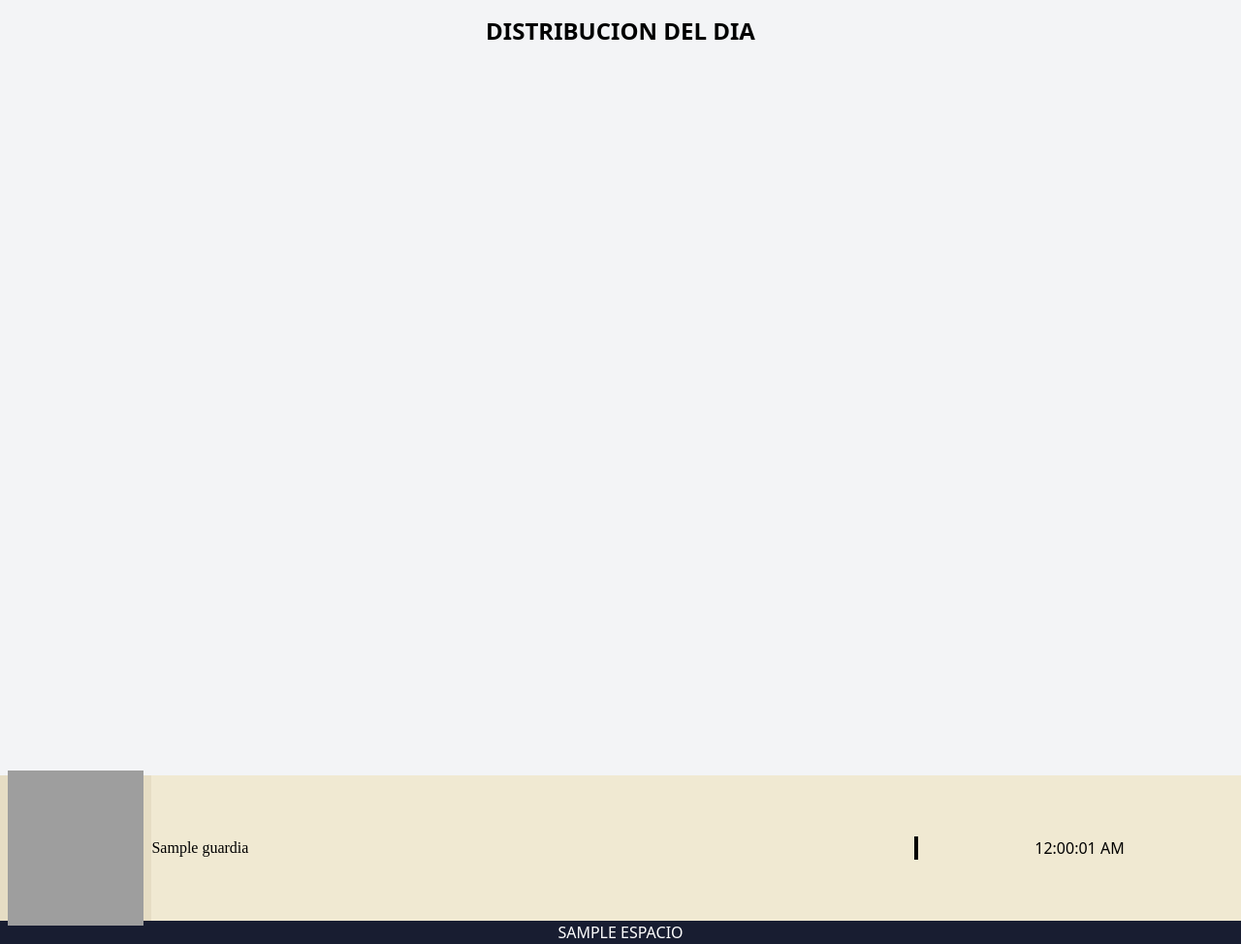
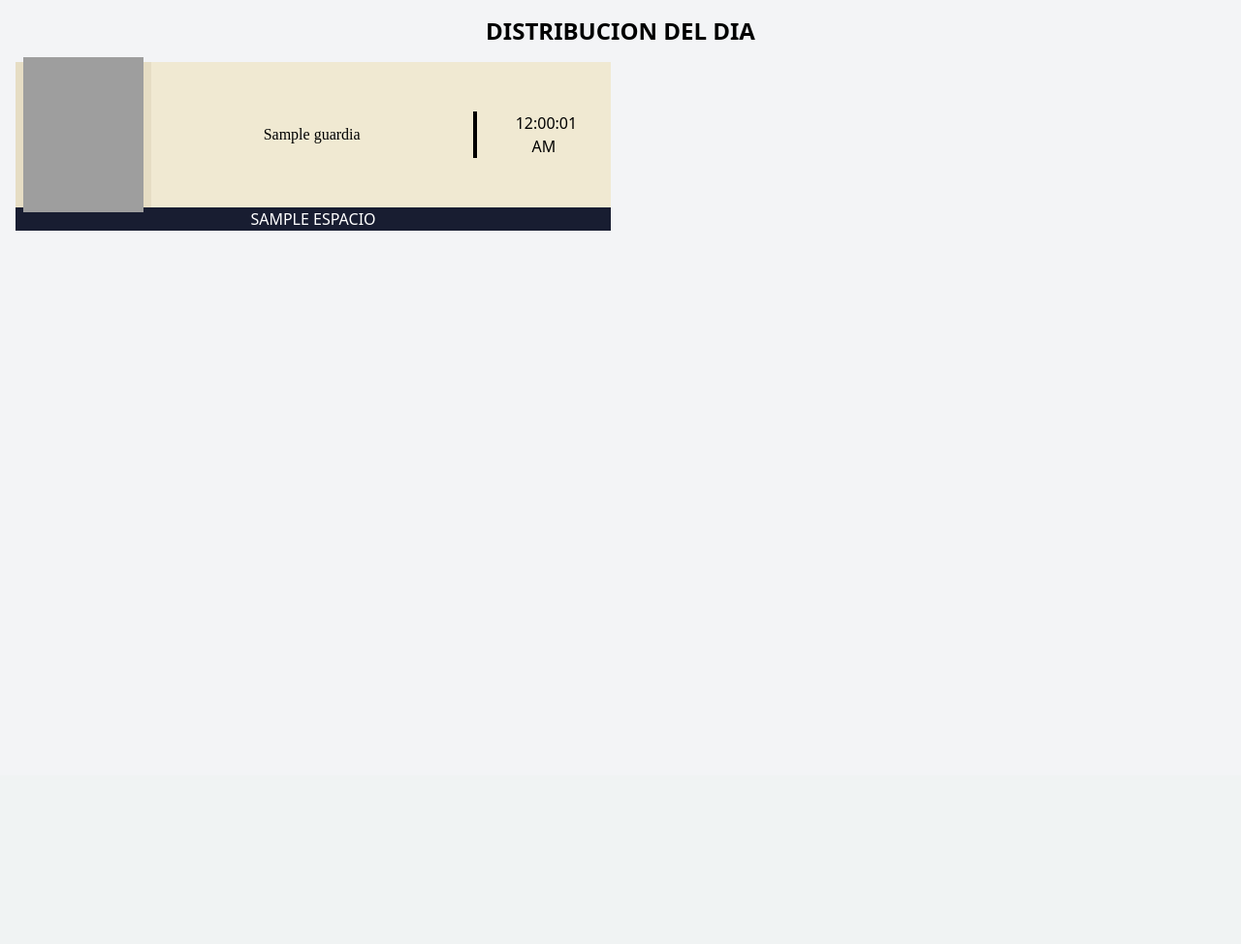
Before and after one commit to jazgamarra/hackathon-abril, a Flask app: page /ver_turnos in a window 1280 px wide. Shown: the part 80-1054 px from the top of the page at 97% size. After the commit the page ends 318 px from the top, so only its background shows below. Run offline with Flask 3, Linux system fonts and the light colour scheme; tables that the repository leaves empty hold one stand-in row (values such as "Sample post"); some libraries are stand-ins or nearby versions; some web fonts are replaced; grey boxes are pictures that could not be loaded.

Commit message:
creacion de tarjetas

```diff
--- a/app.py
+++ b/app.py
@@ -149,11 +149,11 @@ def api_turnos():
     datos = crear_lista_turnos()
     return jsonify(datos)
 
-@app.route("/ver_turnos")
+@app.route("/ver_turnos", methods=['GET', 'POST'])
 def ver_turnos():
     return render_template('visualizacion.html')
 
-@app.route("/test_turnos")
+@app.route("/test_turnos", methods=['GET', 'POST'])
 def test_turnos():
     return render_template('test_visualizacion.html')
 
--- a/static/script.js
+++ b/static/script.js
@@ -7,6 +7,7 @@ $.ajax({
     let container = document.getElementById("container");
 
     lista.forEach((elemento, indice, arr) => {
+      console.log(elemento);
       const div = document.createElement("div");
 
       // Crear el contenedor principal
@@ -45,17 +46,16 @@ $.ajax({
       );
 
       const title = document.createElement("h2");
-      title.classList.add("text-center", "font-['SF_Mono']");
+      title.classList.add("text-center", "font-['SF_Mono']", "w-full");
       title.textContent = `${elemento["guardia"]}`;
 
       const timeSection = document.createElement("div");
       timeSection.classList.add("w-[30%]", "border-l-4", "border-black");
 
       const time = document.createElement("p");
-      time.classList.add("text-center");
+      time.classList.add("text-center", "mx-10");
       const timestamp = elemento["hora_inicio"]; // timestamp en segundos desde Epoch (1 de enero de 1970)
       const fecha = new Date(timestamp * 1000); // multiplica por 1000 para convertir a milisegundos
-      console.log(timestamp, fecha);
       const hora = fecha.toLocaleTimeString(); // convierte a hora local en formato hh:mm:ss
 
       time.textContent = hora;
@@ -86,7 +86,7 @@ $.ajax({
       cardContainer.appendChild(bottomSection);
 
       // Agregar la tarjeta al contenedor principal del documento
-      document.body.appendChild(cardContainer);
+      container.appendChild(cardContainer);
 
       container.appendChild(div);
     });
--- a/templates/visualizacion.html
+++ b/templates/visualizacion.html
@@ -29,11 +29,10 @@
             <!-- ./Titulo Principal -->
 
             <!-- Contenedor de las tarjetas -->
-            <!-- <div class="grid grid-cols-1 md:grid-cols-2 p-4 gap-5" id="container">
+            <div class="grid grid-cols-1 md:grid-cols-2 p-4 gap-5" id="container">
 
 
-            </div> -->
-            <div id="container"></div>
+            </div>
             <!-- ./Contenedor de las tarjetas -->
         </section>
     </main>
```
